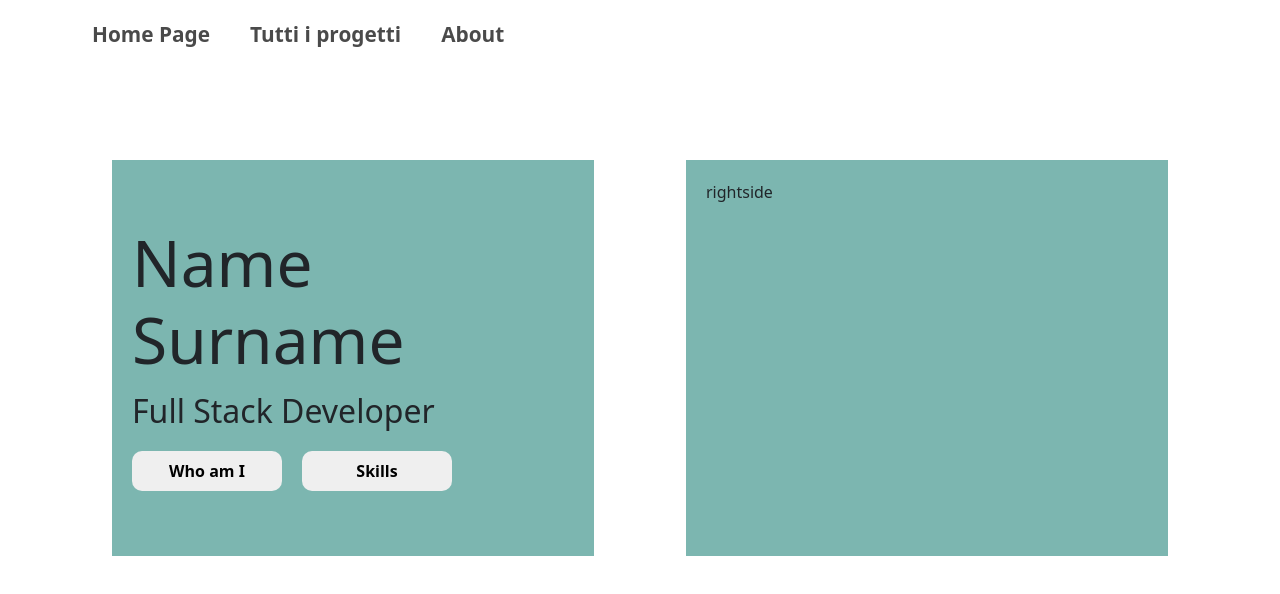
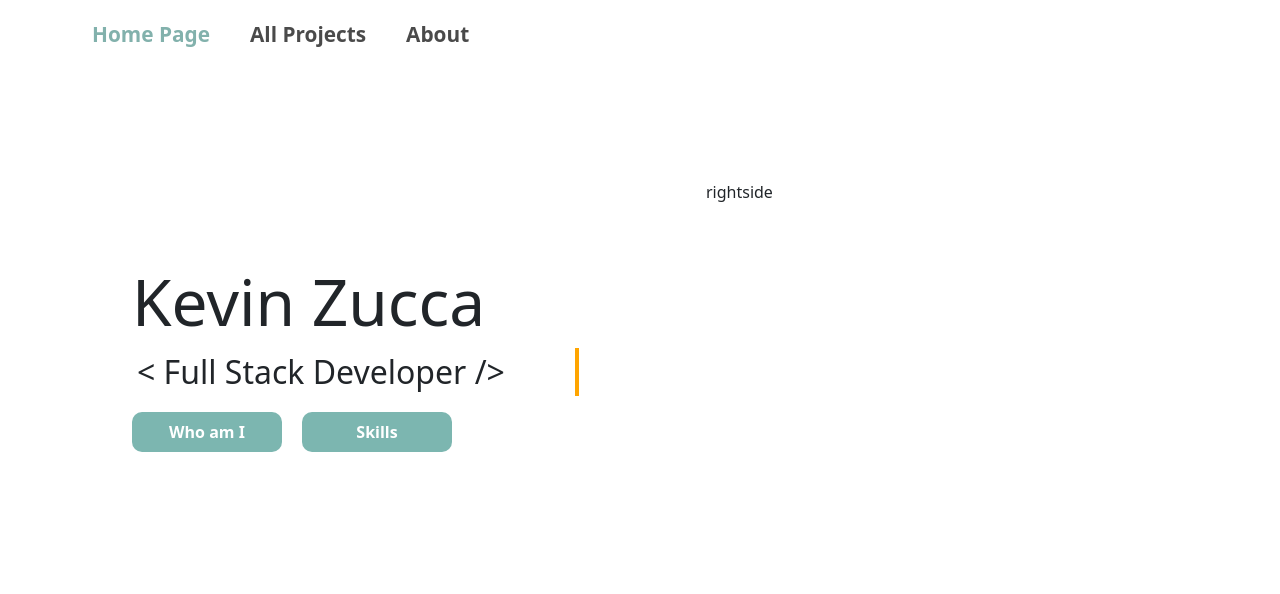
Before and after one commit to KevinZucca/vite-boolfolio, a Vue app: page / in a window 1280 px wide. Shown: the top 594 px of the page. Built offline with nearby package versions, Linux system fonts and the light colour scheme.

Commit message:
feat: acitve on navbar and animation on home

```diff
--- a/package.json
+++ b/package.json
@@ -9,6 +9,7 @@
     "preview": "vite preview"
   },
   "dependencies": {
+    "animate.css": "^4.1.1",
     "axios": "^1.4.0",
     "bootstrap": "^5.3.0-alpha3",
     "vue": "^3.2.47",
--- a/src/components/AppHeader.vue
+++ b/src/components/AppHeader.vue
@@ -17,6 +17,7 @@ export default{
   },
 
   methods: {
+
   }
 
   }
@@ -27,9 +28,9 @@ export default{
   <div class="full-container">
     <div class="container">
       <nav>
-          <router-link class="nav-link" :to="{ name: 'home'}">Home Page</router-link>
-          <router-link class="nav-link" :to="{ name: 'projects'}">Tutti i progetti</router-link>
-          <router-link class="nav-link" :to="{ name: 'about'}">About</router-link>
+          <router-link class="nav-link" exact-active-class="active" :to="{ name: 'home'}">Home Page</router-link>
+          <router-link class="nav-link" exact-active-class="active" :to="{ name: 'projects'}">All Projects</router-link>
+          <router-link class="nav-link" exact-active-class="active" :to="{ name: 'about'}">About</router-link>
       </nav>
     </div>
 
@@ -53,7 +54,13 @@ export default{
           font-weight: bold;
 
           color: rgba(0, 0, 0, 0.708);
+
+          &.active {
+            color: #82b1ac;
+          }
         }
     }
 
+
+
 </style>
--- a/src/pages/Home.vue
+++ b/src/pages/Home.vue
@@ -1,5 +1,6 @@
 <script>
 
+import 'animate.css';
 export default{
   name: 'App',
 
@@ -30,8 +31,8 @@ export default{
 
     <div id="home-container" class="container">
       <div id="left-side" class="main-home-container container">
-        <h1>Name Surname</h1>
-        <p>Full Stack Developer</p>
+        <h1 class="animate__animated animate__fadeInDown animate__delay">Kevin Zucca</h1>
+        <p class="typed-out"> &lt; Full Stack Developer /></p>
 
         <div id="buttons-container">
           <button class="my-button">Who am I</button>
@@ -82,10 +83,23 @@ export default{
 
       margin: 30px;
       padding: 20px;
-
-      background-color: #7cb6b0;
     }
   }
 }
 
+    @keyframes typing {
+      from { width: 0 }
+      to { width: 100% }
+    }
+
+    .typed-out{
+        margin-left: 5px ;
+        overflow: hidden;
+        border-right: .15em solid orange;
+        white-space: nowrap;
+        font-size: 1.6em;
+        width: 0;
+        animation: typing 3s forwards;
+    }
+
 </style>
--- a/src/pages/Projects.vue
+++ b/src/pages/Projects.vue
@@ -57,7 +57,6 @@ export default{
   <!-- // -->
 
   <div class="container">
-    <h1>Lista progetti</h1>
 
     <div class="row">
       <div class="col-md-6 col-lg-4 col-xl-3" v-for="project in projects">
--- a/src/style.scss
+++ b/src/style.scss
@@ -11,11 +11,13 @@
   border: none;
   border-radius: 10px;
 
-  transition: scale .1s ease-in;
+  transition: all .1s ease-in;
   font-weight: bold;
-
+  background-color: #7cb6b0;
+  color: white;
 
   &:hover {
     scale: 1.1;
+    background-color: #7cb6b0e4;
   }
 }
```
Also changed, not shown: 1 other file (tests, documents, lock files or other folders).
